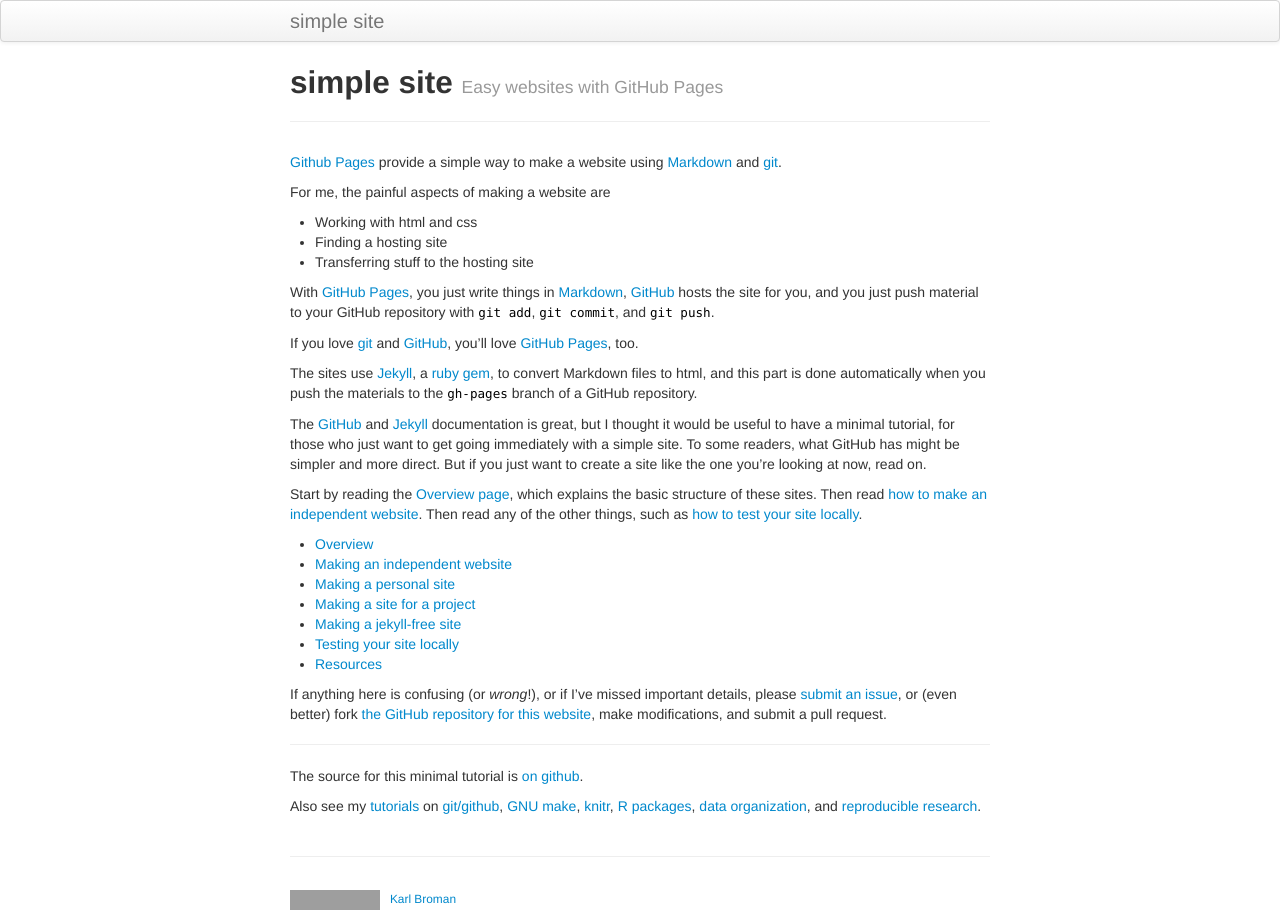
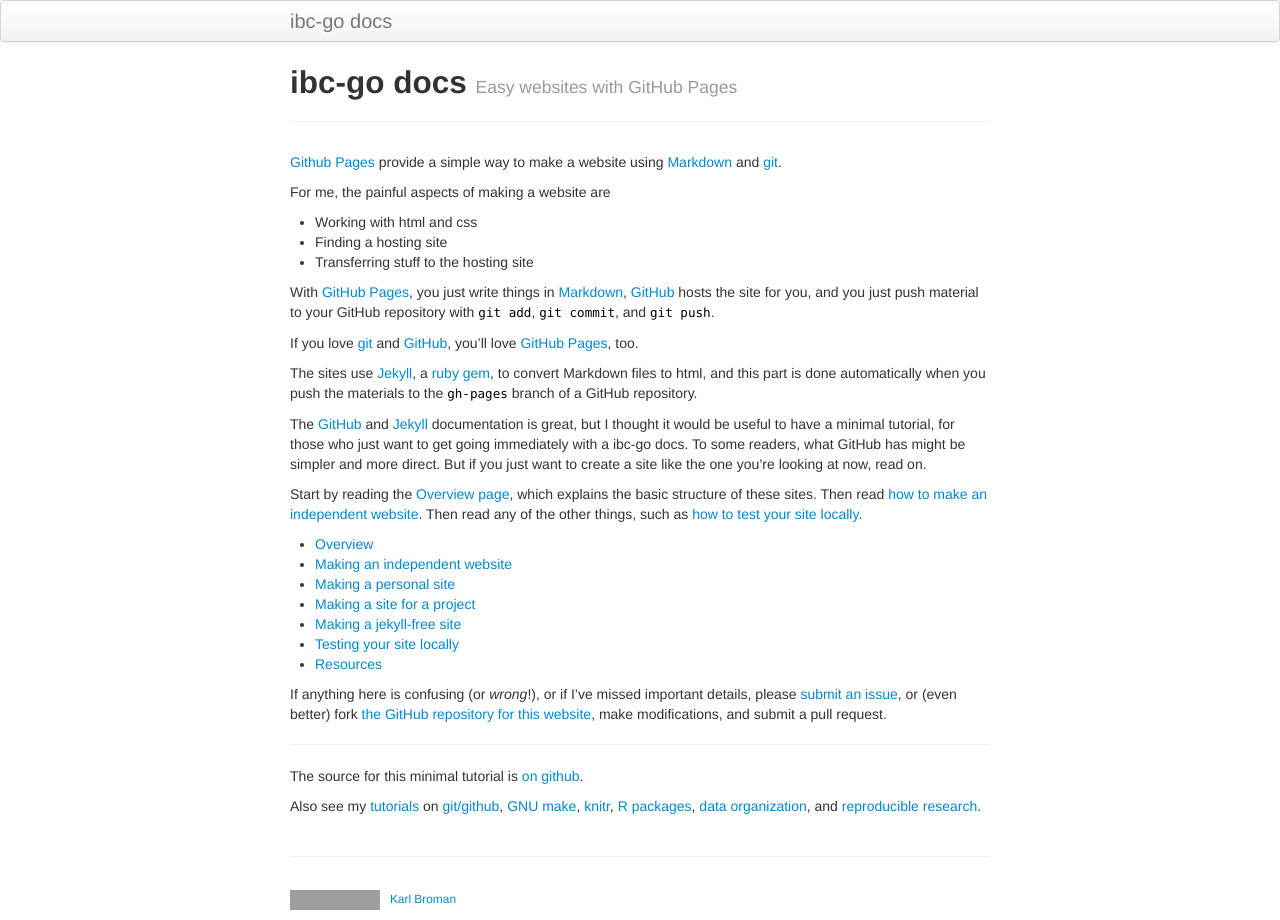
Before and after one commit to icf-docs-test/ibc-docs, a Jekyll site: the page built from index.md, in a window 1280 px wide. Built offline with Jekyll 4.4.1, drawn with Linux system fonts in a browser that asks for light colours; grey boxes are pictures that could not be loaded.

Commit message:
ibc-go ify

```diff
--- a/_config.yml
+++ b/_config.yml
@@ -8,7 +8,7 @@ highlighter: rouge
 # Themes are encouraged to use these universal variables
 # so be sure to set them if your theme uses them.
 #
-title : simple site
+title : ibc-go docs
 author :
   name : Karl Broman
   email : kbroman@gmail.com
--- a/index.md
+++ b/index.md
@@ -1,6 +1,6 @@
 ---
 layout: page
-title: simple site
+title: ibc-go docs
 tagline: Easy websites with GitHub Pages
 description: Minimal tutorial on making a simple website with GitHub Pages
 ---
@@ -35,7 +35,7 @@ of a GitHub repository.
 The [GitHub](https://pages.github.com) and
 [Jekyll](https://jekyllrb.com) documentation is great, but I thought it
 would be useful to have a minimal tutorial, for those who just want to
-get going immediately with a simple site. To some readers, what GitHub
+get going immediately with a ibc-go docs. To some readers, what GitHub
 has might be simpler and more direct.  But if you just want to create
 a site like the one you're looking at now, read on.
 
```
Also changed, not shown: pages/independent_site.md (+2 -2 lines), pages/overview.md (+1 -1 lines), License.md, ReadMe.md.
